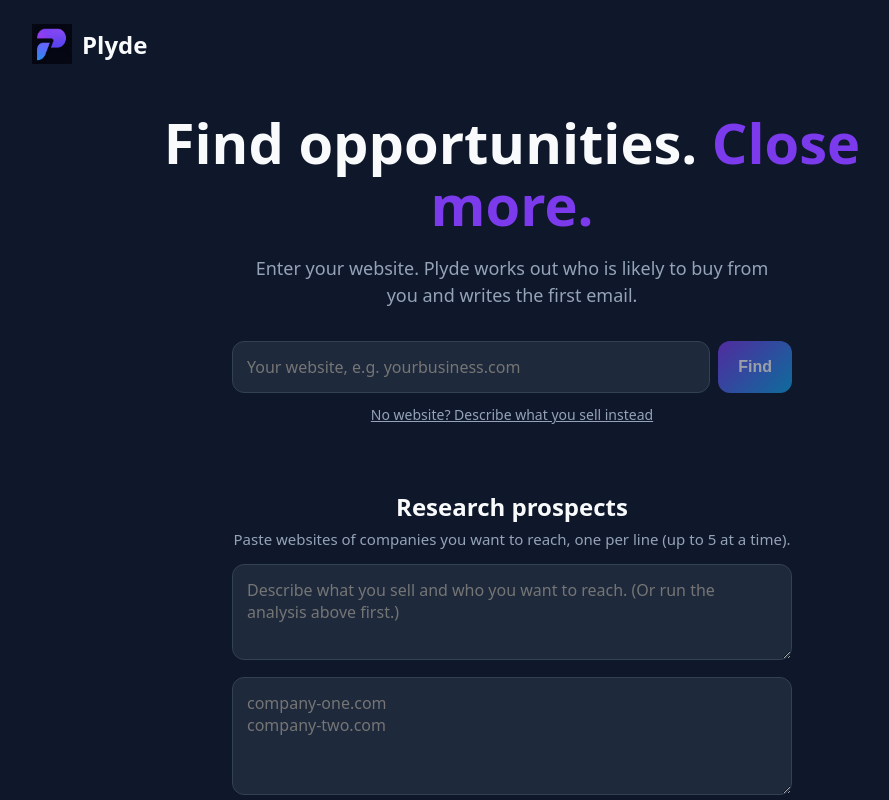
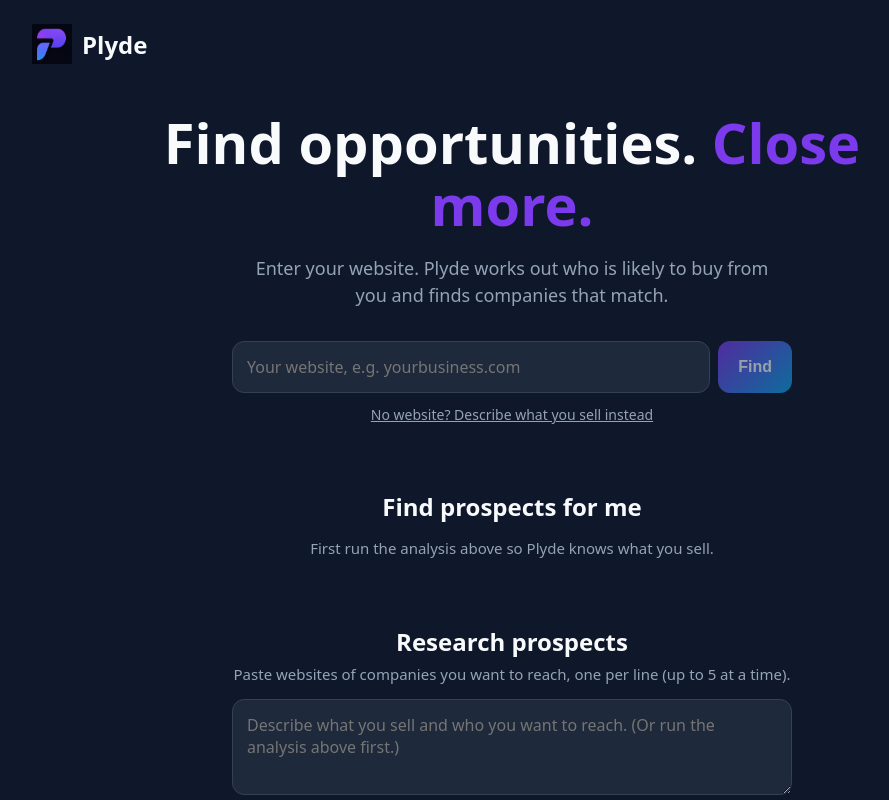
Before and after one commit to ameer528/Plyde, a Next.js app: page / in a window 1280 px wide. Shown: the top 800 px of the page, without its empty margins (128-1017 px from the left). Built offline with nearby package versions, Linux system fonts and the light colour scheme.

Commit message:
Integrate Discover component into Home page
Added Discover component to the Home page and updated text.

```diff
--- a/app/page.js
+++ b/app/page.js
@@ -1,5 +1,6 @@
 import logo from "./logo-icon.png";
 import Analyzer from "./Analyzer";
+import Discover from "./Discover";
 import Prospects from "./Prospects";
 
 export default function Home() {
@@ -53,9 +54,13 @@ export default function Home() {
           }}
         >
           Enter your website. Plyde works out who is likely to buy from you and
-          writes the first email.
+          finds companies that match.
         </p>
         <Analyzer />
+      </section>
+
+      <section style={{ maxWidth: "720px", margin: "0 auto" }}>
+        <Discover />
       </section>
 
       <section style={{ maxWidth: "720px", margin: "0 auto" }}>
@@ -63,4 +68,4 @@ export default function Home() {
       </section>
     </main>
   );
-            }
+}
```
